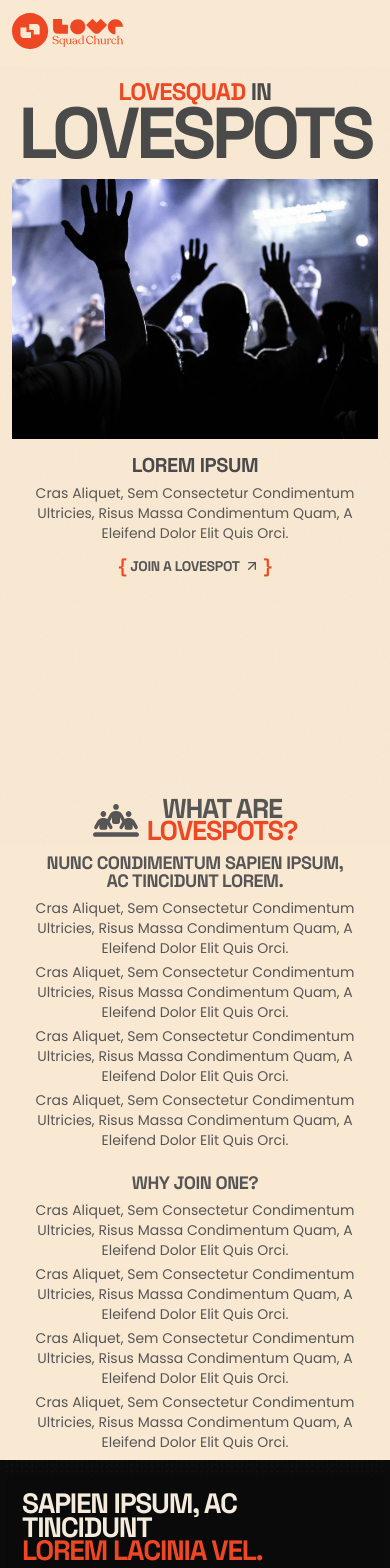
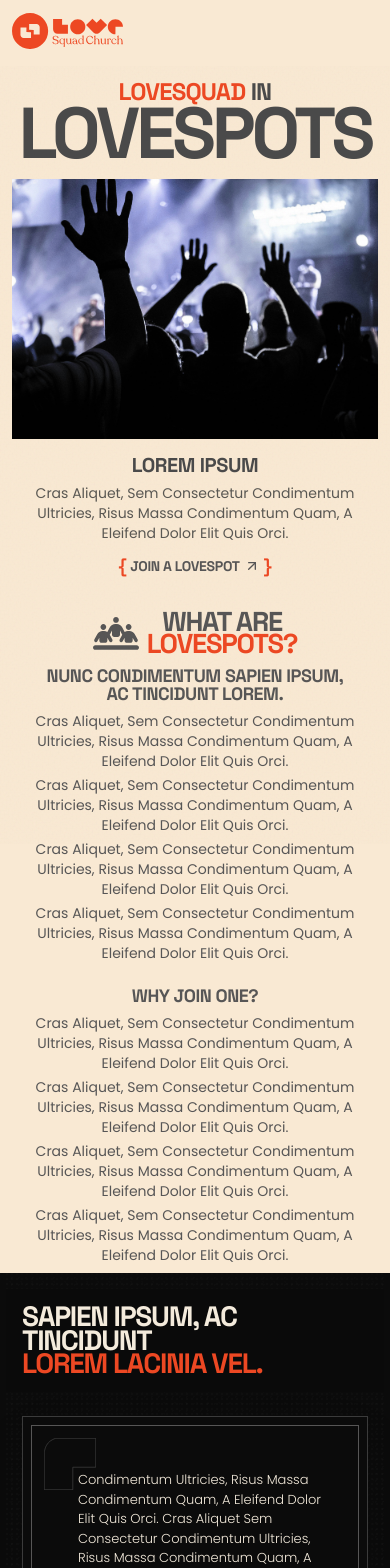
Before and after one commit to jataa95/lovesquadchurch, a Next.js app: page /lovespot in a window 390 px wide. Shown: the top 1568 px of the page. Built offline with nearby package versions, Linux system fonts and the light colour scheme; some icons are missing.

Commit message:
Fix mobile top spacing/gap between hero and lovespot intro section

```diff
--- a/components/lovespot/LoveSpotHero.jsx
+++ b/components/lovespot/LoveSpotHero.jsx
@@ -9,15 +9,14 @@ export default function LoveSpotHero() {
       id="lovespot"
       className="
         relative
-        min-h-[calc(100dvh-70px)]
         w-full
         overflow-hidden
         bg-[#F9E9D3]
         px-[12px]
         pt-20
-        pb-0
+        pb-6
         sm:px-[18px]
-        sm:pb-[0px]
+        sm:pb-[4px]
         lg:pt-[100px]
       "
     >
--- a/components/lovespot/LoveSpotIntro.jsx
+++ b/components/lovespot/LoveSpotIntro.jsx
@@ -21,7 +21,7 @@ export default function LoveSpotIntro() {
     <section
       id="what-is-lovespot"
       // Fixed typo: changed pt-[12x] to pt-[12px] or pt-0 to eliminate the excess mobile top gap/margin
-      className="relative w-full bg-[#F9E9D3] px-[16px] pt-[16px] pb-[8px] sm:px-[24px] md:py-[48px] lg:px-[48px] lg:py-[64px]"
+      className="relative w-full bg-[#F9E9D3] px-[16px] pt-[0px] pb-[8px] sm:px-[24px] md:py-[48px] lg:px-[48px] lg:py-[64px]"
     >
       <div
         className="
```
